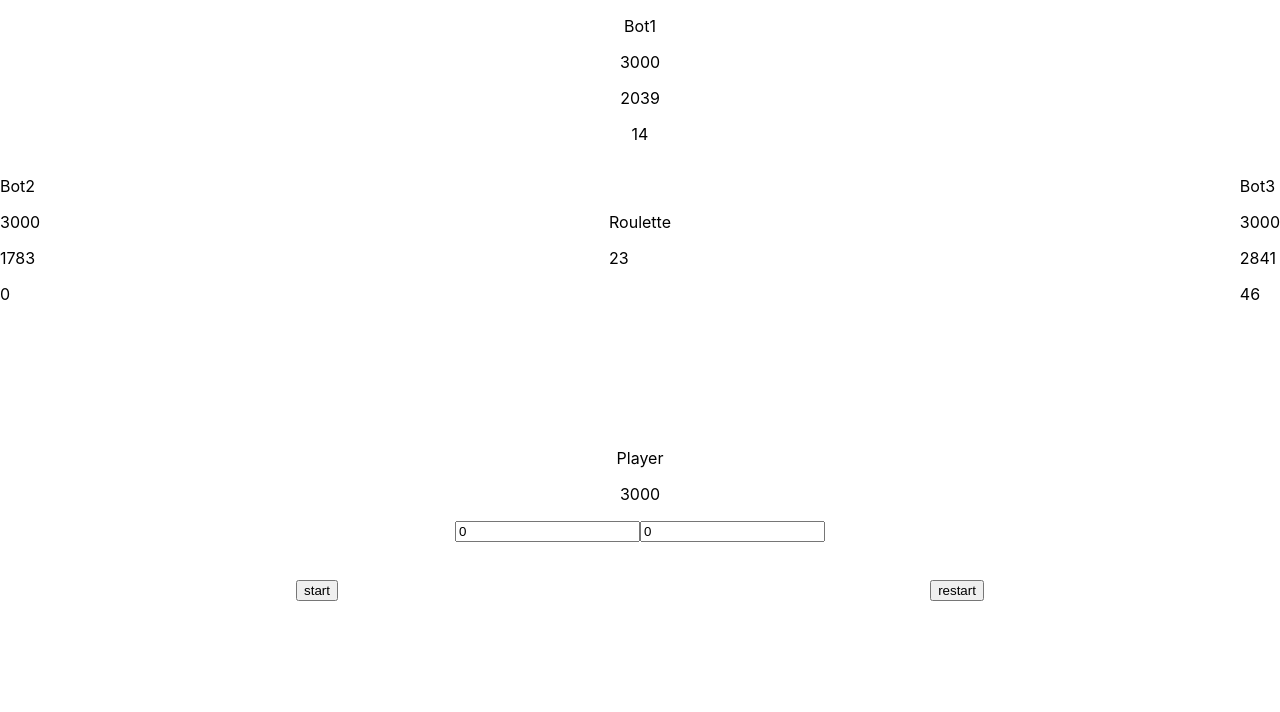
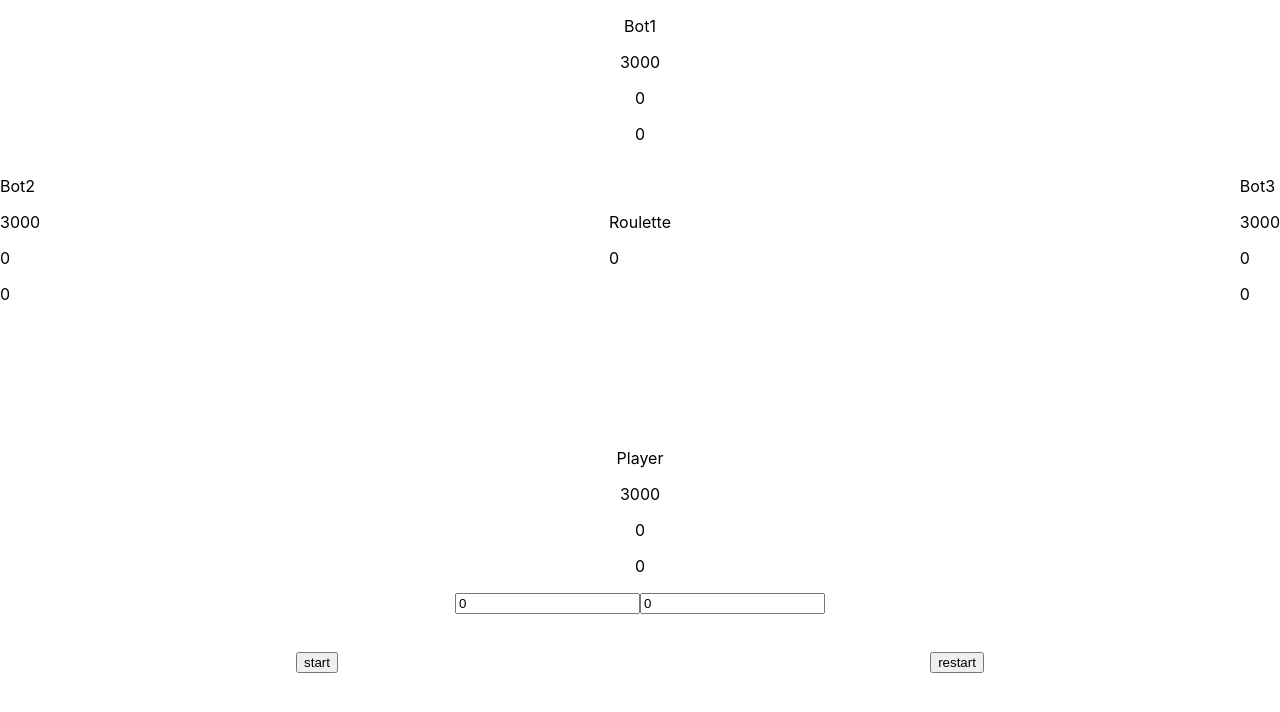
Before and after one commit to Dar-rius/casino, a React (Create React App) app: page / in a window 1280 px wide. Shown: the top 712 px of the page. Built offline with nearby package versions, Linux system fonts and the light colour scheme.

Commit message:
add elements

```diff
--- a/src/App.js
+++ b/src/App.js
@@ -5,22 +5,18 @@ import {useState} from 'react'
 function App() {
 
   //value for player
-  const [value, setValue] = useState(0)
+  const [valueRoul, setValueRoul] = useState(0)
 
   //value money for player
   const [money, setMoney] = useState(0)
 
-  //variables for the numbre roulette
-  const min = 0
-  const max = 50
-
   //random variable for roulette
-  let roulette = Math.floor(Math.random() * (max - min)) + min
+  const [roulette, setRoulette] = useState(0)
 
   //random variable for bots
-  let bot1 = Math.floor(Math.random() * (max-min)) + min
-  let bot2 = Math.floor(Math.random() * (max-min)) + min
-  let bot3 = Math.floor(Math.random() * (max-min)) + min
+  const [bot1, setBot1] = useState(0)
+  const [bot2, setBot2] = useState(0)
+  const [bot3, setBot3] = useState(0)
 
   //money for bots and player
   const botMoney1 = 3000
@@ -28,14 +24,42 @@ function App() {
   const botMoney3 = 3000
   const playerMoney = 3000
 
-  //variable for money bot
-  const minMoney = 1
-  const maxMoney = 3000
+  //random value for money bots
+  const [botMoneyRandom1, setBotMoneyRandom1] = useState(0)
+  const [botMoneyRandom2, setBotMoneyRandom2] = useState(0)
+  const [botMoneyRandom3, setBotMoneyRandom3] = useState(0)
 
-  //random value for money bots
-  let botMoneyRandom1 = Math.floor(Math.random() * (maxMoney-minMoney)) + minMoney
-  let botMoneyRandom2 = Math.floor(Math.random() * (maxMoney-minMoney)) + minMoney
-  let botMoneyRandom3 = Math.floor(Math.random() * (maxMoney-minMoney)) + minMoney
+  let valueRoulFinal = 0
+  let moneyFinal = 0
+
+
+  //function for start game:
+  const start = () => {
+    //variables for the numbre roulette
+    const min = 0
+    const max = 50
+
+    //variable for money bot
+    const minMoney = 1
+    const maxMoney = 3000
+
+    //random variable for bots
+      setBot1(Math.floor(Math.random() * (max-min)) + min)
+      setBot2(Math.floor(Math.random() * (max-min)) + min)
+      setBot3(Math.floor(Math.random() * (max-min)) + min)
+
+    //random value for money bots
+    setBotMoneyRandom1(Math.floor(Math.random() * (maxMoney-minMoney)) + minMoney)
+    setBotMoneyRandom2(Math.floor(Math.random() * (maxMoney-minMoney)) + minMoney)
+    setBotMoneyRandom3(Math.floor(Math.random() * (maxMoney-minMoney)) + minMoney)
+
+    //random variable for roulette
+    setRoulette(Math.floor(Math.random() * (max - min)) + min)
+
+    valueRoulFinal = setValueRoul
+    moneyFinal = setMoney
+  }
+
 
   return (
     <main>
@@ -70,12 +94,16 @@ function App() {
       <div class='player'>
         <p>Player</p>
         <p>{playerMoney}</p>
+        <p>{moneyFinal}</p>
+        <p>{valueRoulFinal}</p>
         <input value={money} name="valueMoney" onChange={e=> setMoney(e.target.money)}/>
-        <input value={value} name="valueRoulette" onChange={e=> setValue(e.target.value)}/>
+        <input value={valueRoul} name="valueRoulette" onChange={e=> setValueRoul(e.target.valueRoul)}/>
       </div>
 
       <footer>
-        <button>start</button>
+        <button onClick={start}>
+          start
+        </button>
         <button>restart</button>
       </footer>
     </main>
```
